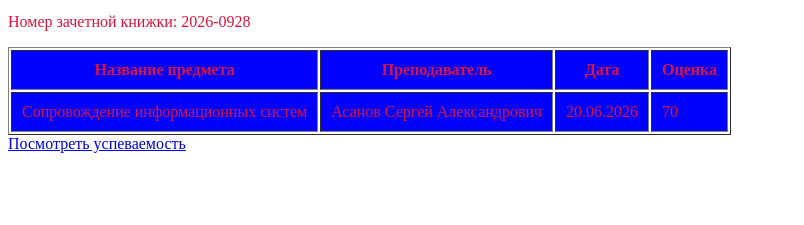
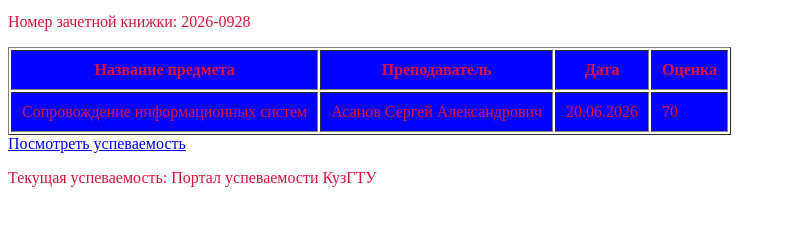
Before and after one commit to sinzGOD/os-linux-lab, a plain HTML site: page index.html in a window 1280 px wide. Shown: the part 101-326 px from the top of the page, without its empty margins (0-804 px from the left). Drawn offline with Linux system fonts and the light colour scheme.

Commit message:
Task 19-20: Added footer with stylized link

```diff
--- a/index.html
+++ b/index.html
@@ -24,5 +24,8 @@
         </tr>
     </table>
 <a href="marks.html">Посмотреть успеваемость</a>
+<footer>
+       <p>Текущая успеваемость: <a href="marks.html" class="footer-link">Портал успеваемости КузГТУ</a></p>
+     </footer>
 </body>
 </html>
--- a/main.css
+++ b/main.css
@@ -11,3 +11,11 @@ th, td {
     padding: 10px;
     background-color: blue;
 }
+.footer-link {
+       text-decoration: none;
+       color: crimson;
+   }
+
+   .footer-link:hover {
+       color: darkviolet;
+   }
```
